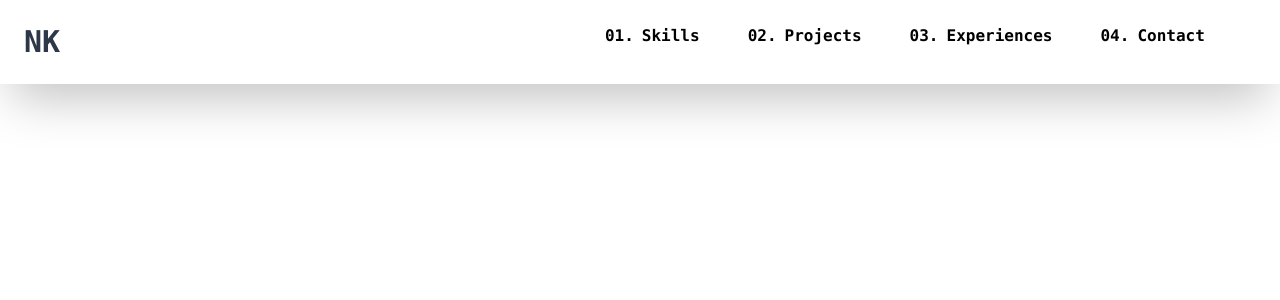
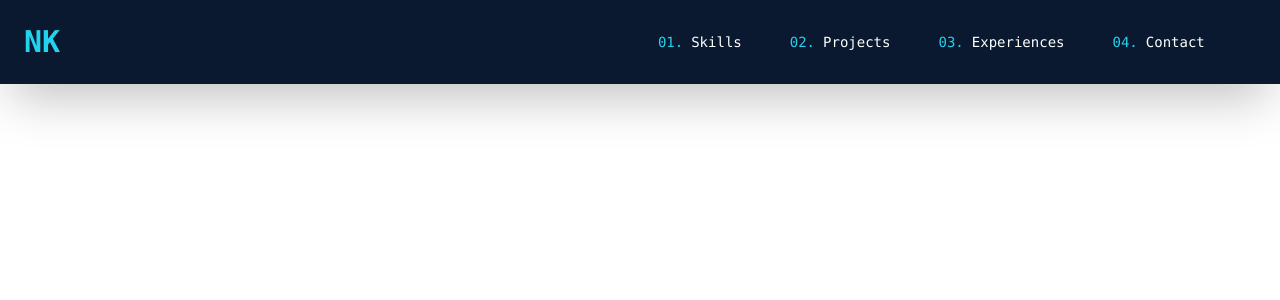
Before and after one commit to nishantdotcom/nishant.com, a Next.js app: page / in a window 1280 px wide. Shown: the top 300 px of the page. Built offline with nearby package versions, Linux system fonts and the light colour scheme.

Commit message:
update navbar

```diff
--- a/src/components/Navbar.jsx
+++ b/src/components/Navbar.jsx
@@ -13,6 +13,11 @@ function Navbar() {
     { id: "03.", specs: "Experiences" },
     { id: "04.", specs: "Contact" },
   ];
+
+  const variants = {
+    visible: { opacity: 1 },
+    hidden: { opacity: 0 },
+  };
 
   const handleClick = () => {
     if (isSidebar == 1) {
@@ -32,20 +37,20 @@ function Navbar() {
         animate={{ opacity: 1 }}
         transition={{ duration: 0.9, ease: "easeInOut" }}
       >
-        <div className=" flex shadow-2xl w-auto">
-          <div className="font-mono w-1/5  flex justify-start  font-bold text-3xl text-[#2d3748] p-6  ml-10px">
+        <div className=" bg-[#0A192F] flex shadow-2xl w-auto">
+          <div className="font-mono w-1/5   flex justify-start  font-bold text-3xl text-[#22D3EE] p-6  ml-10px">
             NK
           </div>
           <div className=" hidden  md:flex w-4/5 justify-end px-[4vw] ">
             <div className="   flex font-mono p-6 gap-x-10">
               {details.map((data, index) => (
                 <>
-                  <div className=" flex" key={index}>
-                    <div className="font-semibold px-2 text-black" key={index}>
+                  <div className=" flex mt-2" key={index}>
+                    <div className=" text-sm px-2 text-[#22D3EE]" key={index}>
                       {data.id}
                     </div>
                     <div
-                      className="font-semibold hover:text-red-400"
+                      className=" text-white hover:text-[#22D3EE] hover:cursor-pointer text-sm"
                       key={index}
                     >
                       {data.specs}
@@ -67,7 +72,7 @@ function Navbar() {
               width="40"
               height="40"
               viewBox="0 0 32 32"
-              className=""
+              className=" text-white"
             >
               <path d="M 4 7 L 4 9 L 28 9 L 28 7 L 4 7 z M 4 15 L 4 17 L 28 17 L 28 15 L 4 15 z M 4 23 L 4 25 L 28 25 L 28 23 L 4 23 z"></path>
             </svg>
@@ -78,22 +83,27 @@ function Navbar() {
             <div></div>
           </>
         ) : (
-          <motion.div
-            initial={{ opacity: 0 }}
-            animate={{ opacity: 1 }}
-            transition={{ duration: 0.9, ease: "easeInOut" }}
-          >
+          <motion.div initial="hidden" animate="visible" variants={variants}>
             <div class=" flex h-screen justify-end shadow-2xl shadow-indigo-500/50">
-              <div class="w-40 bg-gray-100  p-2">
+              <div class="w-40 bg-[#0A192F]  p-2">
                 <ul>
                   {details.map((data, index) => (
                     <>
-                      <li className="mb-2" key={index}>
-                        <div className=" flex">
-                          <div className="font-semibold px-2 text-black">
+                      <li
+                        className="mb-2 justify-around pt-8 hover:cursor-pointer"
+                        key={index}
+                      >
+                        <div className=" flex ">
+                          <div
+                            className="text-sm px-2 text-[#22D3EE]"
+                            key={index}
+                          >
                             {data.id}
                           </div>
-                          <div className="font-semibold hover:text-red-400">
+                          <div
+                            className="text-sm px-2 text-white hover:text-[#22D3EE]"
+                            key={index}
+                          >
                             {data.specs}
                           </div>
                         </div>
```
